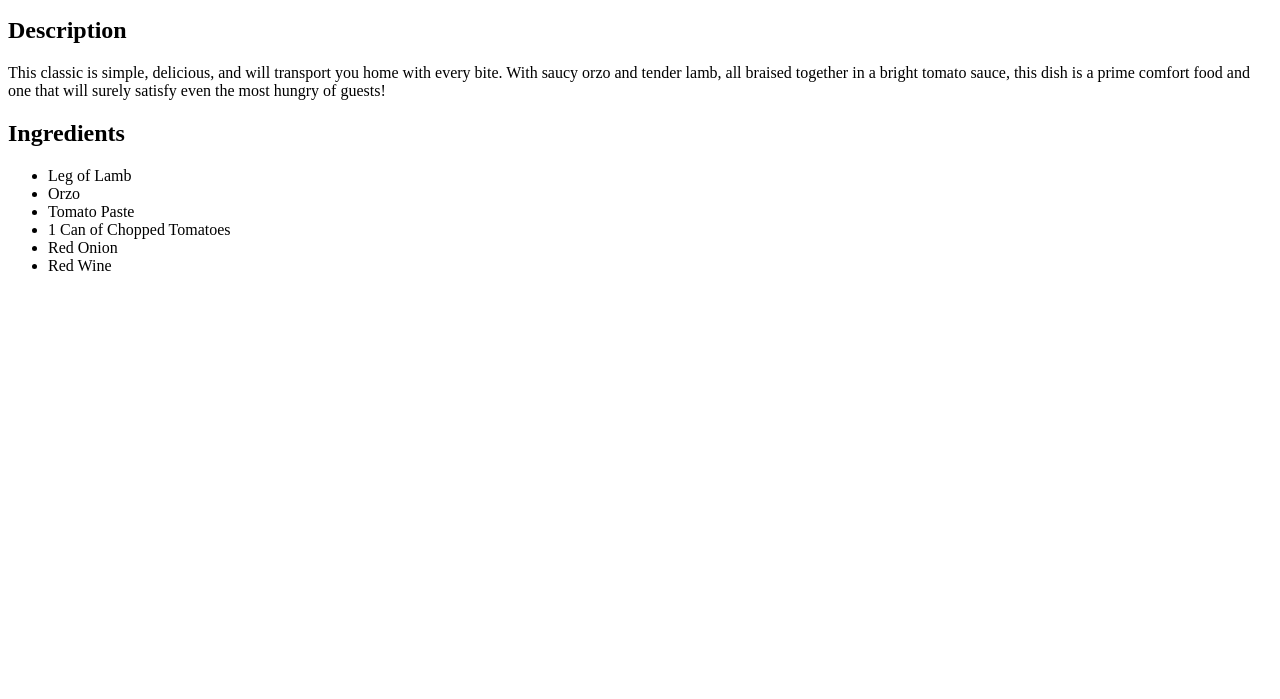
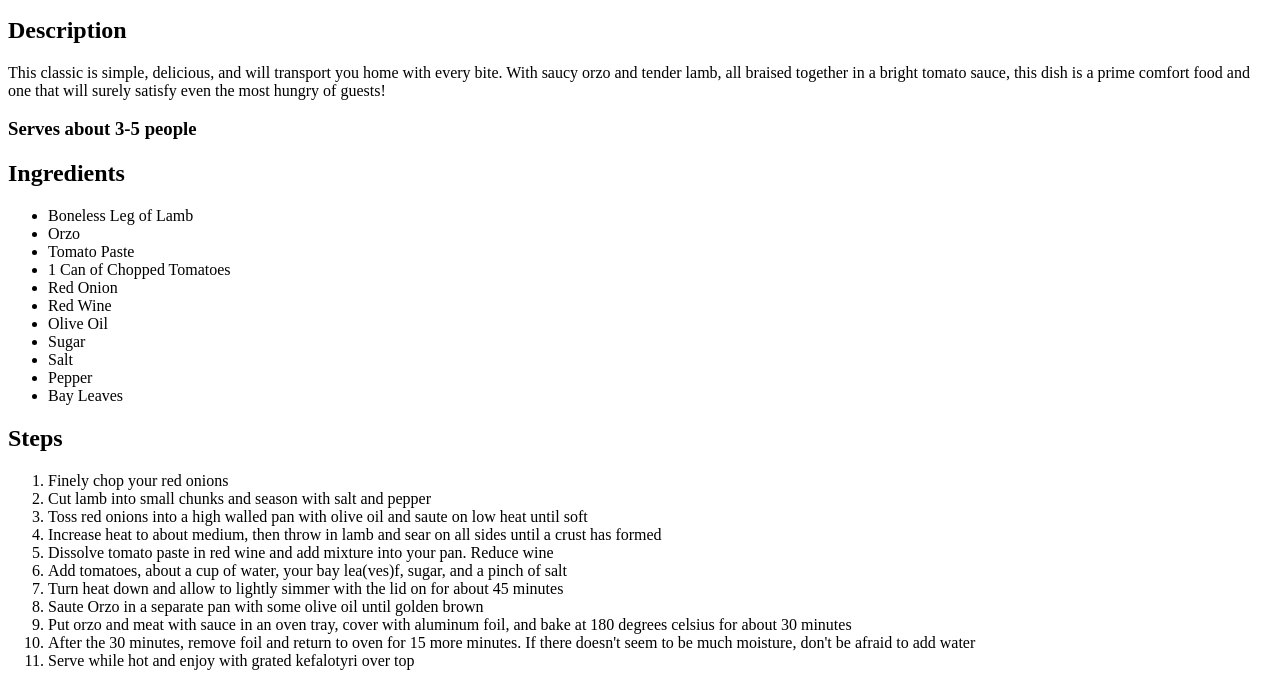
Before and after one commit to gregoriosbp/odin-recipes, a plain HTML site: page recipes/youvetsi.html in a window 1280 px wide. Shown: the part 101-800 px from the top of the page. Drawn offline with Linux system fonts and the light colour scheme.

Commit message:
Build youvetsi page

```diff
--- a/recipes/youvetsi.html
+++ b/recipes/youvetsi.html
@@ -11,15 +11,36 @@
         <h2>Description</h2>
         <p>This classic is simple, delicious, and will transport you home with every bite. With saucy orzo and tender lamb, all braised together in a bright tomato sauce,
             this dish is a prime comfort food and one that will surely satisfy even the most hungry of guests!</p>
+        <h3>Serves about 3-5 people</h3>
         <h2>Ingredients</h2>
         <ul>
-            <li>Leg of Lamb</li>
+            <li>Boneless Leg of Lamb</li>
             <li>Orzo</li>
             <li>Tomato Paste</li>
             <li>1 Can of Chopped Tomatoes</li>
             <li>Red Onion</li>
             <li>Red Wine</li>
+            <li>Olive Oil</li>
+            <li>Sugar</li>
+            <li>Salt</li>
+            <li>Pepper</li>
+            <li>Bay Leaves</li>
         </ul>
+        <h2>Steps</h2>
+        <ol>
+            <li>Finely chop your red onions</li>
+            <li>Cut lamb into small chunks and season with salt and pepper</li>
+            <li>Toss red onions into a high walled pan with olive oil and saute on low heat until soft</li>
+            <li>Increase heat to about medium, then throw in lamb and sear on all sides until a crust has formed</li>
+            <li>Dissolve tomato paste in red wine and add mixture into your pan. Reduce wine</li>
+            <li>Add tomatoes, about a cup of water, your bay lea(ves)f, sugar, and a pinch of salt</li>
+            <li>Turn heat down and allow to lightly simmer with the lid on for about 45 minutes</li>
+            <li>Saute Orzo in a separate pan with some olive oil until golden brown</li>
+            <li>Put orzo and meat with sauce in an oven tray, cover with aluminum foil, and bake at 180 degrees celsius for about 30 minutes</li>
+            <li>After the 30 minutes, remove foil and return to oven for 15 more minutes. If there doesn't seem to be much moisture, don't be afraid to add water</li>
+            <li>Serve while hot and enjoy with grated kefalotyri over top</li>
+        </ol>
+
 
     </body>
 
```
